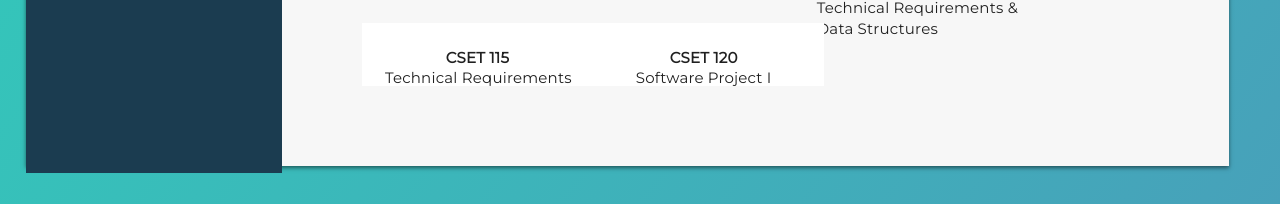
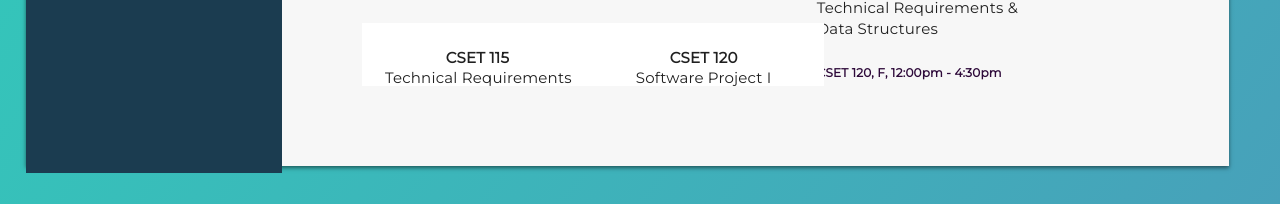
Before and after one commit to jessereaper/finalproject, a plain HTML site: page AcademicDashboard.html in a window 1280 px wide. Shown: the part 596-800 px from the top of the page. Drawn offline with Linux system fonts and the light colour scheme.

Commit message:
Added 4th part of sidebar

```diff
--- a/AcademicDashboard.html
+++ b/AcademicDashboard.html
@@ -220,6 +220,12 @@
     <h1 class="CSET-Academic-Wednesday-tech">
       Technical Requirements &amp; Data Structures
     </h1>
+    <h2 class="CSET-Academic-Thurs">
+      CSET 120, F, 12:00pm - 4:30pm
+    </h2>
+    <h1 class="CSET-Academic-Wednesday-tech">
+      Software Project I
+    </h1>
 </section>
 </section>
 </section>
--- a/style/_academicdashboard.scss
+++ b/style/_academicdashboard.scss
@@ -142,3 +142,7 @@
 .Academic-pie-container-six {
   @extend .Academic-pie-container-four;
 }
+.CSET-Academic-Thurs {
+  @extend .CSET-Academic-Tuesday;
+  margin-top: 40px;
+}
```
Also changed, not shown: style/style.css, 1 other file.
